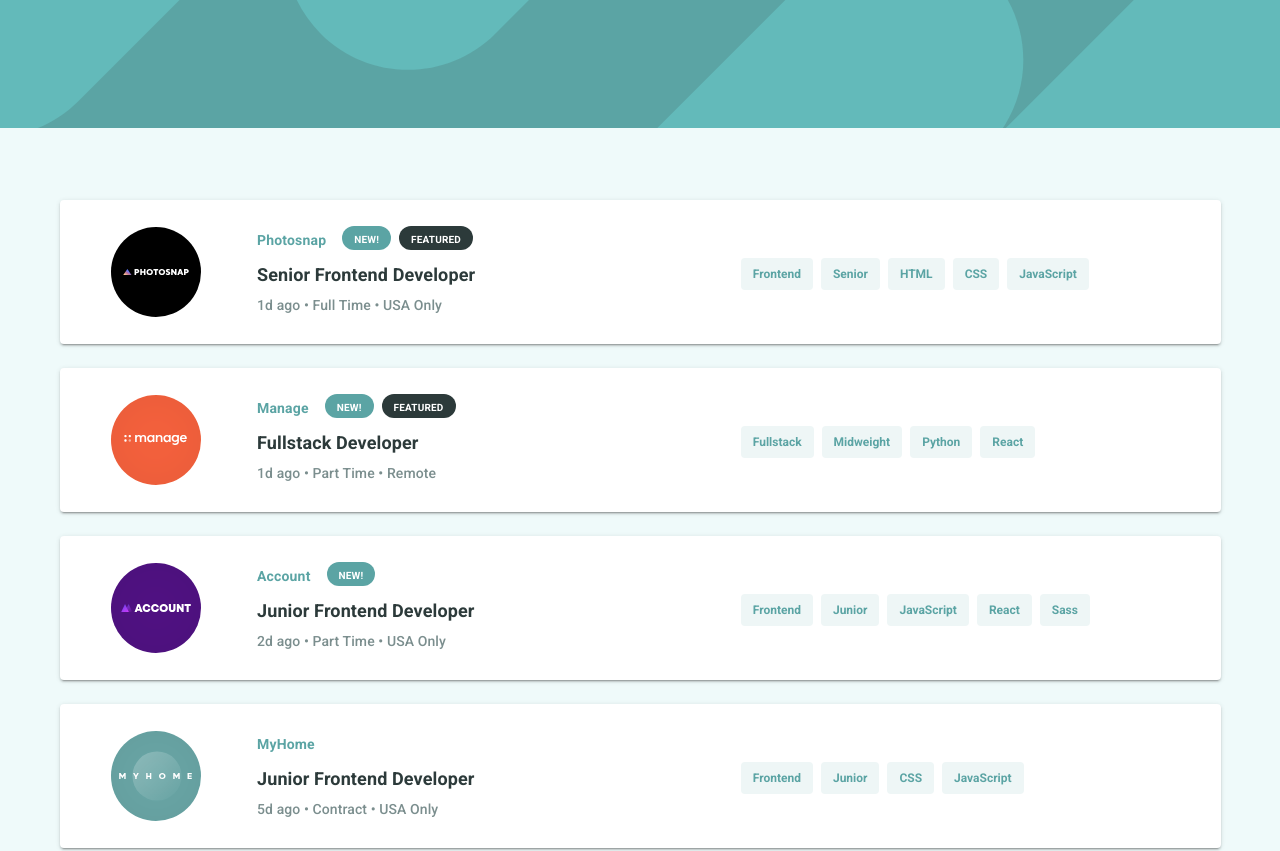
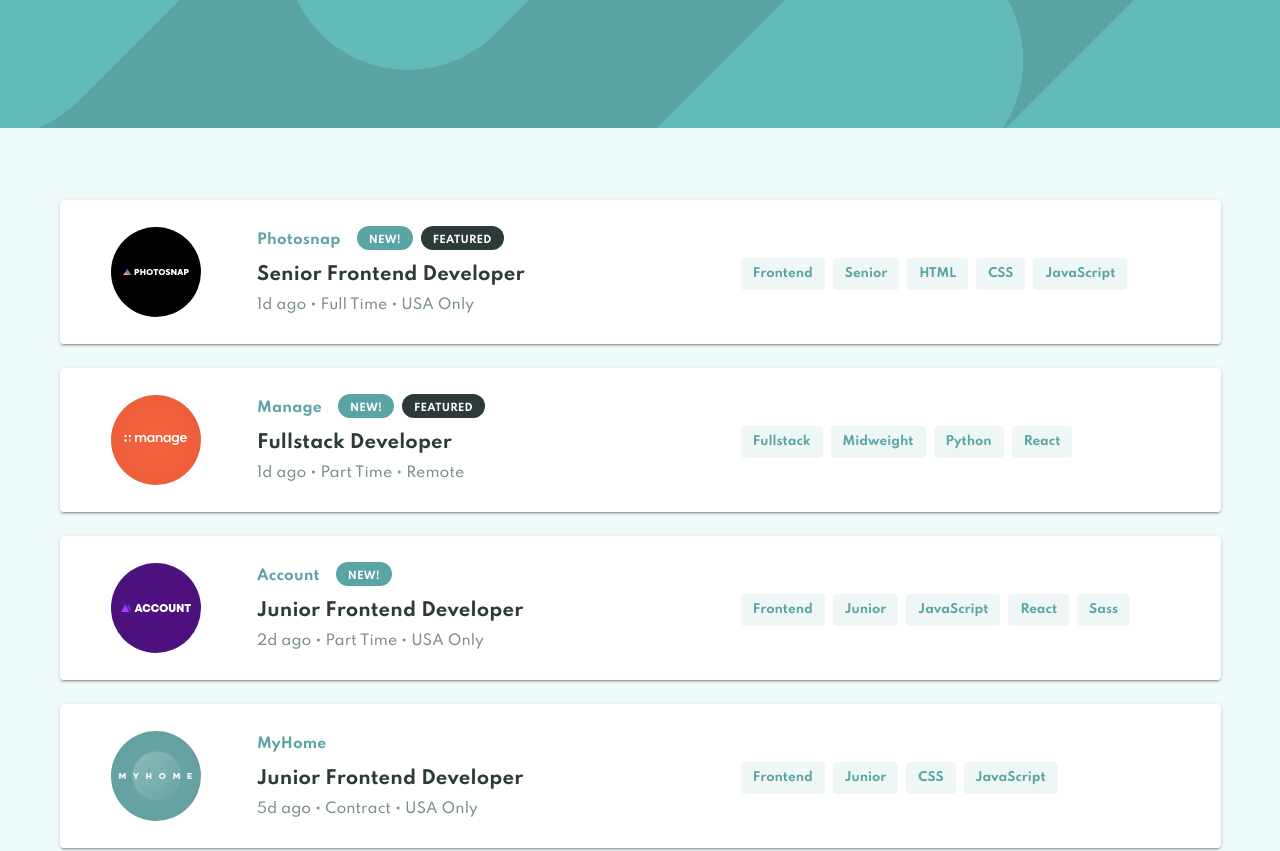
Before and after one commit to AnteAntonini/assignment-job-listening, a Vue app: page / in a window 1280 px wide. Shown: the top 851 px of the page. Built offline with nearby package versions, Linux system fonts and the light colour scheme.

Commit message:
setting font family globally

```diff
--- a/src/App.vue
+++ b/src/App.vue
@@ -30,6 +30,9 @@
 </script>
 
 <style lang="scss">
+.v-application {
+  font-family: 'Spartan', sans-serif !important;
+}
 .bar{
   z-index: 0 !important;
 }
```
